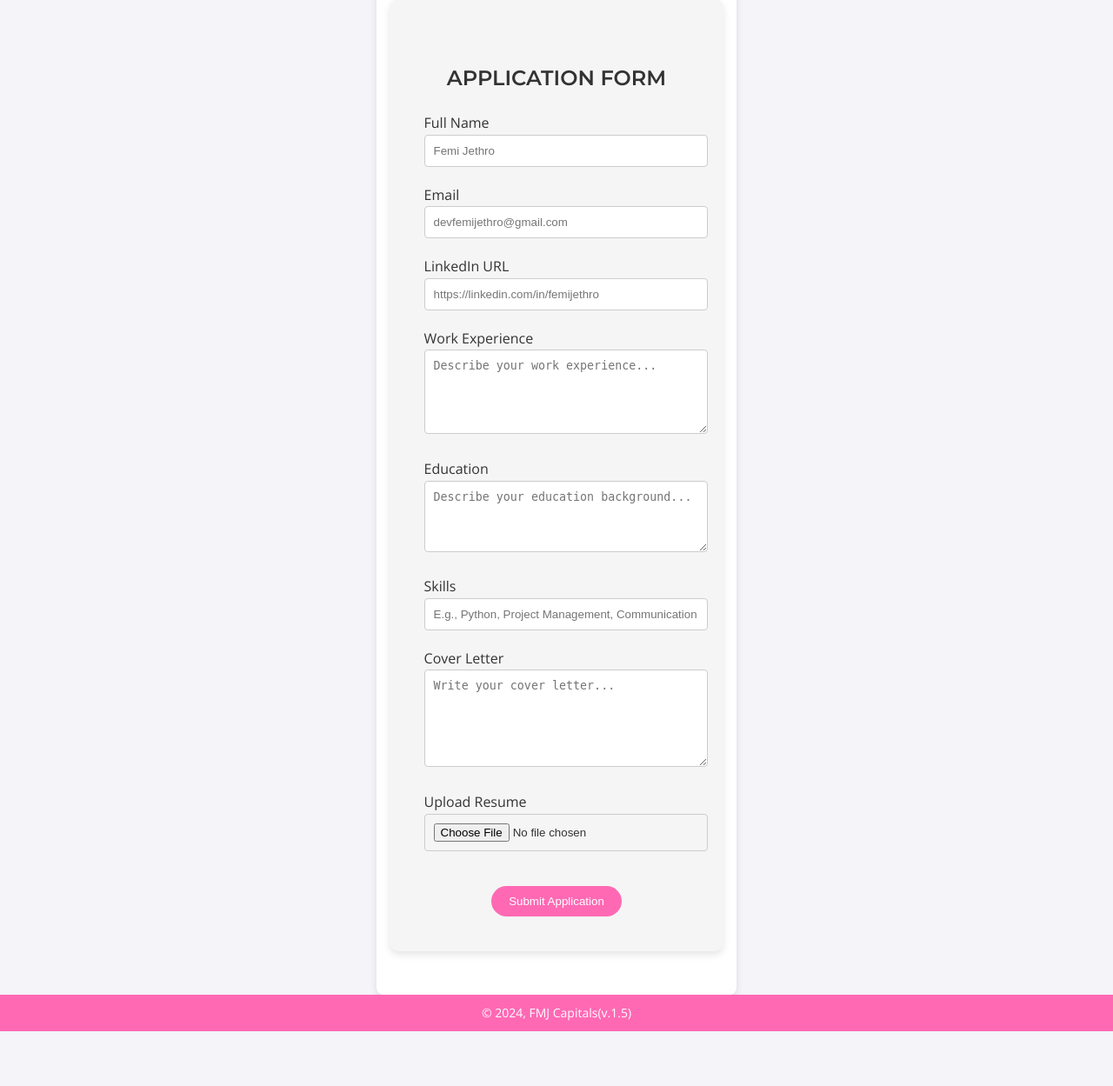
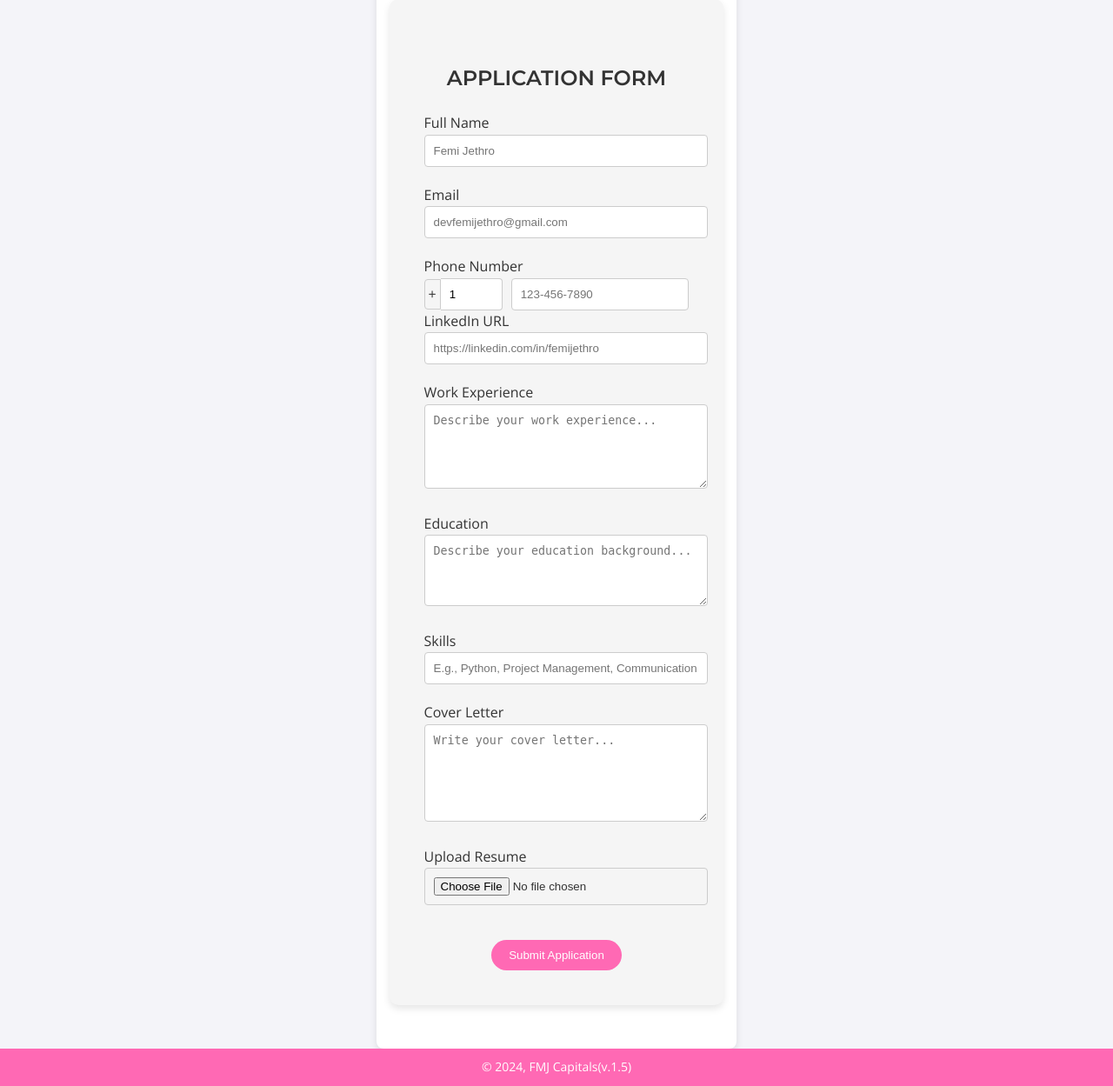
Before and after one commit to 007femijethro/fmj-careers-website, a Flask app: template templates/jobpage.html in a window 1280 px wide. Shown: the part 358-1607 px from the top of the page at 87% size. Before the commit the page ends 1544 px from the top, so only its background shows below. Run offline with Flask 3, Linux system fonts and the light colour scheme; the template is opened without the code that fills it, so the values that code supplies are empty.

Commit message:
Update DB

```diff
--- a/database.py
+++ b/database.py
@@ -40,15 +40,17 @@ def add_application_to_db(job_id, data):
         with conn.begin():
             query = text('''
                 INSERT INTO applications (
-                    job_id, full_name, email, linkedin_url, education, work_experience, resume_url
+                    job_id, full_name, email, country_code, phone_number, linkedin_url, education, work_experience, resume_url
                 ) VALUES (
-                    :job_id, :full_name, :email, :linkedin_url, :education, :work_experience, :resume_url
+                    :job_id, :full_name, :email, :country_code, :phone_number, :linkedin_url, :education, :work_experience, :resume_url
                 )
             ''')
             conn.execute(query, {
                 'job_id': job_id,
                 'full_name': data['full_name'],
                 'email': data['email'],
+                'country_code': data['country_code'],
+                'phone_number': data['phone_number'],
                 'linkedin_url': data['linkedin_url'],
                 'education': data['education'],
                 'work_experience': data['work_experience'],
--- a/templates/applicationform.html
+++ b/templates/applicationform.html
@@ -10,6 +10,16 @@
       <label>Email</label><br>
       <input type="email" required name="email" placeholder="devfemijethro@gmail.com" style="width: 100%; padding: 10px; margin-bottom: 20px; border: 1px solid #ccc; border-radius: 4px;">
     </div>
+
+    <div class="mb-2">
+      <label>Phone Number</label><br>
+      <div style="display: flex; align-items: center;">
+        <span style="padding: 4px; border: 1px solid #ccc; border-radius: 4px 0 0 4px; background-color: #f5f5f5;">+</span>
+        <input type="text" required name="country_code" value="1" style="width: 50px; padding: 10px; border: 1px solid #ccc; border-radius: 0 4px 4px 0; border-left: none; margin-right: 10px;">
+        <input type="tel" required name="phone_number" placeholder="123-456-7890" style="width: calc(100% - 60px); padding: 10px; border: 1px solid #ccc; border-radius: 4px;">
+      </div>
+    </div>
+
 
     <div class="mb-2">
       <label>LinkedIn URL</label><br>
```
